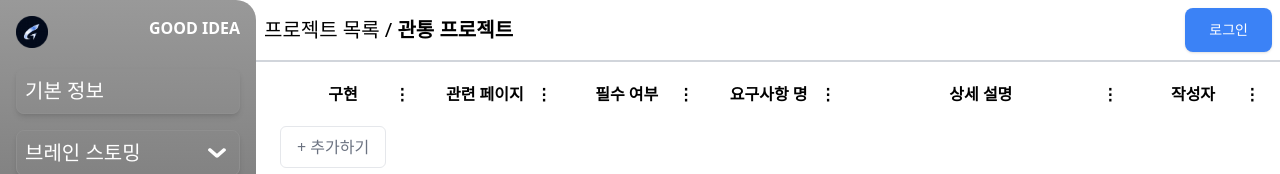
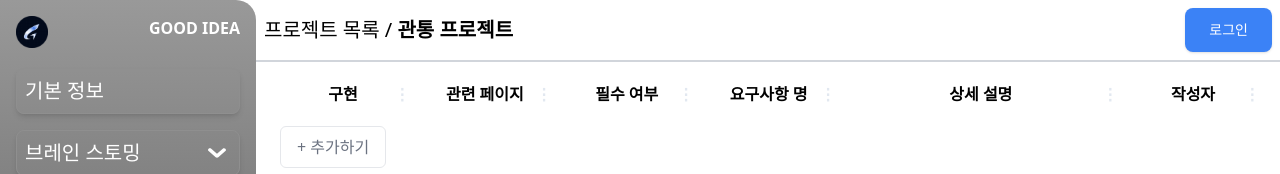
Before and after one commit to peter1000ys/GoodIdea, a React (Vite) app in the folder frontend/: page /project/1/idea/1/requirementsspecification in a window 1280 px wide. Shown: the top 174 px of the page. Built offline with nearby package versions, Linux system fonts and the light colour scheme.

Commit message:
design(req): req 디테일 수정

```diff
--- a/frontend/src/components/requirementsspecification/RequirementsTable.jsx
+++ b/frontend/src/components/requirementsspecification/RequirementsTable.jsx
@@ -65,7 +65,7 @@ function RequirementsTable() {
                 {column === "author" && "작성자"}
                 <span
                   onMouseDown={(e) => handleResize(column, e)}
-                  className="absolute right-0 top-1 h-full cursor-col-resize px-1"
+                  className="absolute right-0 top-1 h-full cursor-col-resize px-1 text-slate-200"
                   title="너비 조정 가능"
                 >
                   &#x22EE;
```
